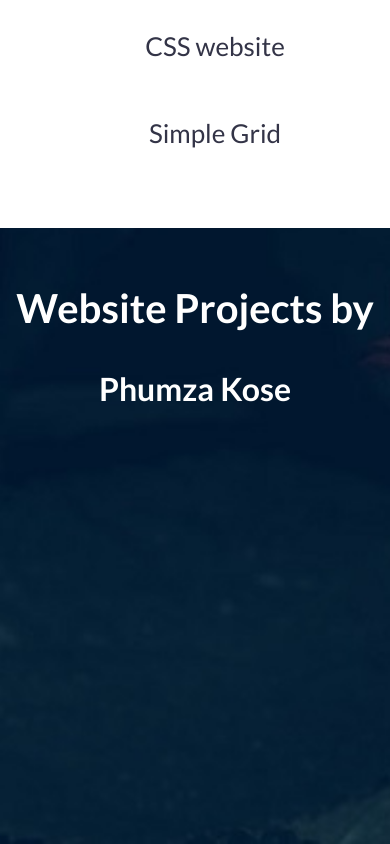
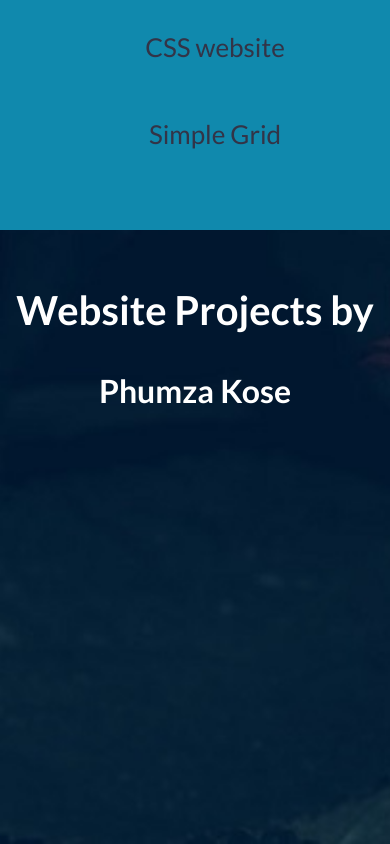
Before and after one commit to Phumzakose/Landing-page, a plain HTML site: page index.html in a window 390 px wide. Drawn offline with Linux system fonts and the light colour scheme.

Commit message:
added background color on navbar

```diff
--- a/style.css
+++ b/style.css
@@ -5,11 +5,11 @@
   justify-content: center;
   gap: 10rem;
   font-size: 26px;
+}
+.main-nav {
   background-color: #1089ad;
   border-top: 1px solid #1089ad;
   border-bottom: 1px solid #1089ad;
-}
-.main-nav {
   margin-bottom: 50px;
 }
 
@@ -44,12 +44,11 @@ a:active {
 }
 @media (max-width: 600px) {
   .main-nav {
-    background-color: white;
+    background-color: #1089ad;
     position: relative;
     top: 0;
     left: 0;
     width: 100%;
-    /* height: 50vh; */
     display: flex;
     align-items: center;
     justify-content: center;
@@ -57,9 +56,11 @@ a:active {
   .main-nav-list {
     flex-direction: column;
     gap: 3rem;
-    background-color: white;
-    border-top: 1px solid white;
-    border-bottom: 1px solid white;
+    background-color: #1089ad;
+    border-top: 1px solid #1089ad;
+    border-bottom: 1px solid #1089ad;
+    align-items: center;
+    justify-content: center;
   }
   h1,
   h2 {
```
